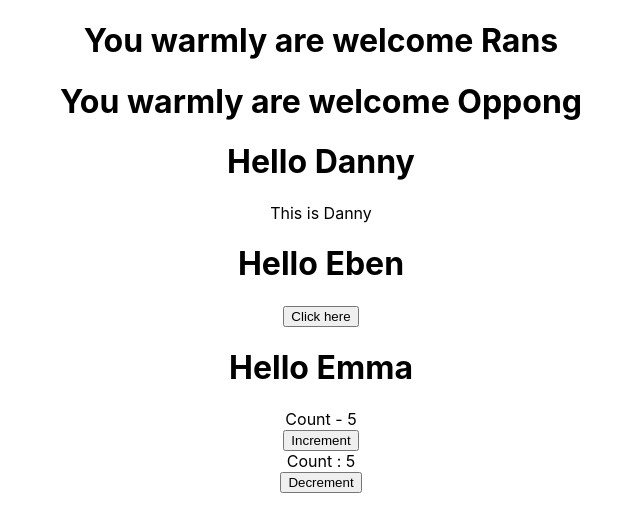
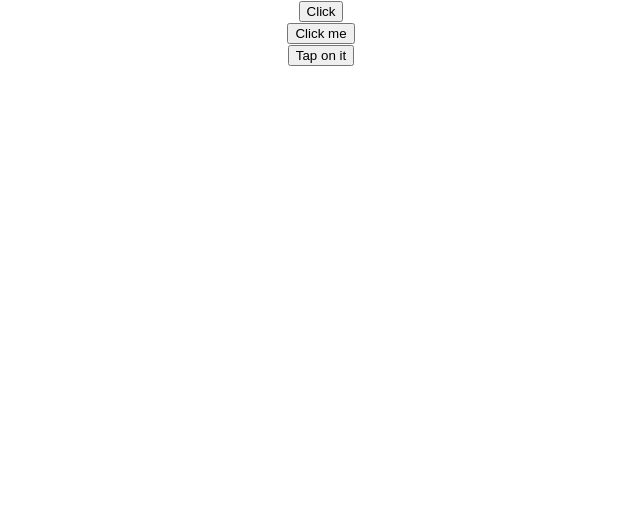
Before and after one commit to FaradayJnr/My-React-JS-Journey, a React (Create React App) app in the folder hello-world/: page / in a window 1280 px wide. Shown: the top 532 px of the page, without its empty margins (319-959 px from the left). Built offline with nearby package versions, Linux system fonts and the light colour scheme.

Commit message:
event handling and anonymous func

```diff
--- a/hello-world/src/App.css
+++ b/hello-world/src/App.css
@@ -36,6 +36,3 @@
     transform: rotate(360deg);
   }
 }
-#text{
-  color: red;
-}
--- a/hello-world/src/App.js
+++ b/hello-world/src/App.js
@@ -5,23 +5,30 @@ import Welcome from './components/Welcome'
 import Hello from './components/Hello';
 import Counter from './components/counter';
 import Counter1 from './components/counter1';
+import FuncClick from './components/FuncClick';
+import ClassClick from './components/ClassClick';
+import AnonymousFunc from './components/AnonymousFunc';
 
 //functional component
 function App() {
   return (
     //usage of self-closed tags
     <div className="App">
-     <Welcome name = "Rans"/>
-     <Welcome name = "Oppong"/>
-     <Greet name="Danny">
-     <p>This is Danny</p>
-     </Greet>
-     <Greet name="Eben">
-      <button>Click here</button>
-      </Greet>
-     <Greet name="Emma" />
-     <Counter />
-     <Counter1 />
+    {/* //  <Welcome name = "Rans"/>
+    //  <Welcome name = "Oppong"/>
+    //  <Greet name="Danny">
+    //  <p>This is Danny</p>
+    //  </Greet>
+    //  <Greet name="Eben">
+    //   <button>Click here</button>
+    //   </Greet>
+    //  <Greet name="Emma" />
+    //  <Counter />
+    //  <Counter1 /> */}
+     <FuncClick />
+     <ClassClick />
+     <AnonymousFunc />
+
     </div>
   );
 }
--- /dev/null
+++ b/hello-world/src/components/AnonymousFunc.js
@@ -0,0 +1,12 @@
+import React from 'react'
+
+//anonymous function
+function AnonymousFunc() {
+  return (
+    <div>
+      <button onClick={() => {console.log('I am anonymous');}}>Tap on it</button>
+    </div>
+  )
+}
+
+export default AnonymousFunc
--- /dev/null
+++ b/hello-world/src/components/ClassClick.js
@@ -0,0 +1,16 @@
+import React, { Component } from 'react'
+
+class ClassClick extends Component {
+    clickHandler(){
+        console.log('You clicked me')
+    }
+  render() {
+    return (
+      <div>
+            <button onClick={this.clickHandler}>Click me</button>
+      </div>
+    )
+  }
+}
+
+export default ClassClick
--- /dev/null
+++ b/hello-world/src/components/FuncClick.js
@@ -0,0 +1,17 @@
+//creating functional component: react-snippet {rfce}
+//ctrl + D: refactoring
+import React from 'react'
+
+function FuncClick() {
+    //nested function
+    function clickHandler(){
+            console.log('button clicked')
+    }
+     return (
+    <div className='click'>
+        <button onClick= {clickHandler}>Click</button>
+    </div>
+    )
+}
+
+export default FuncClick
--- a/hello-world/src/components/Hello.js
+++ b/hello-world/src/components/Hello.js
@@ -6,6 +6,8 @@ const Hello = () => {
     //     <h1>Hello World!</h1>
     //     </div>
     // )
+
+    //assign attributes(id,class)
     return React.createElement(
         'div', {id: 'text',className: 'dummyClass'},
         React.createElement('h1', null, 'Hello World!'))
```
